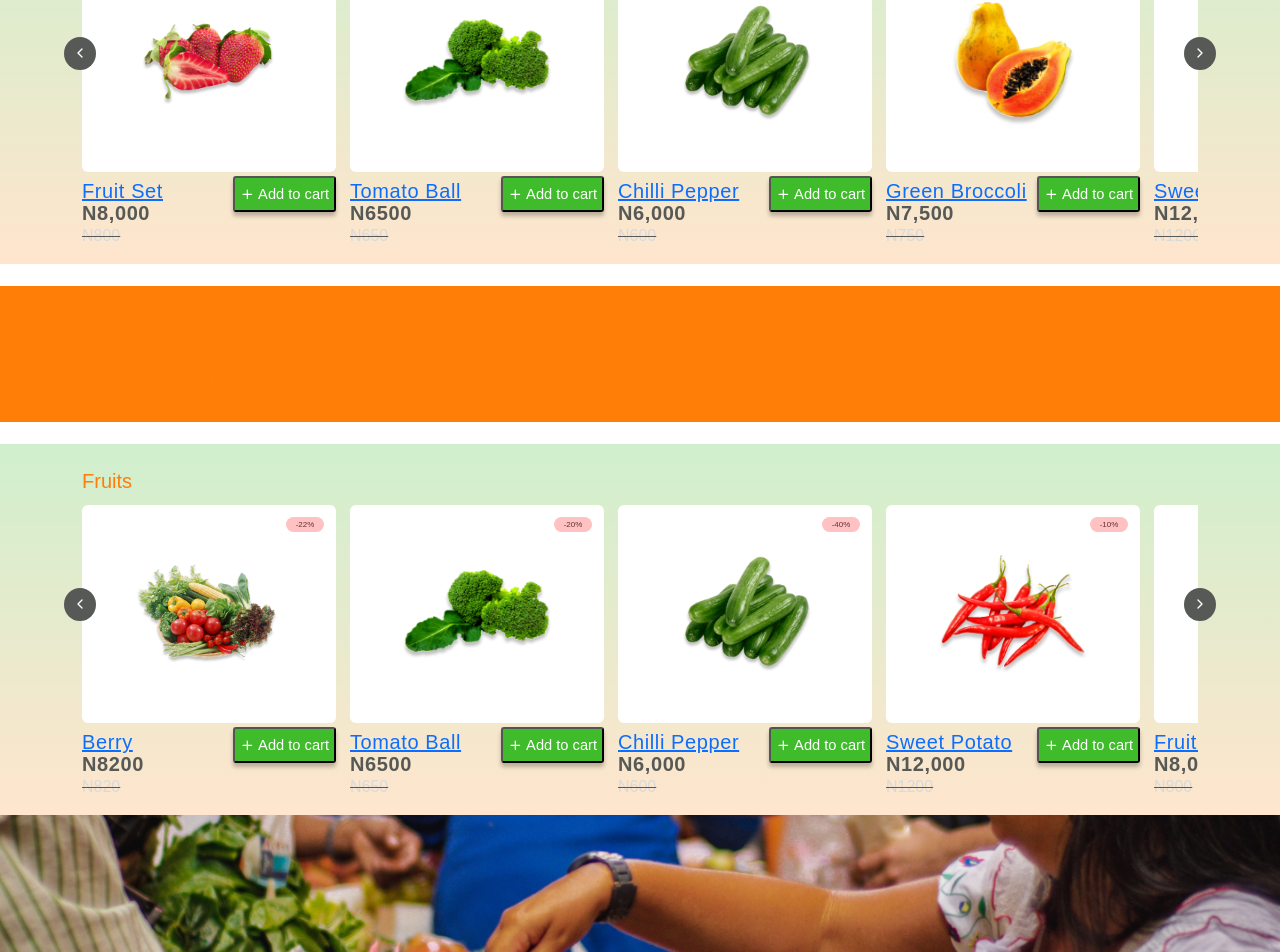
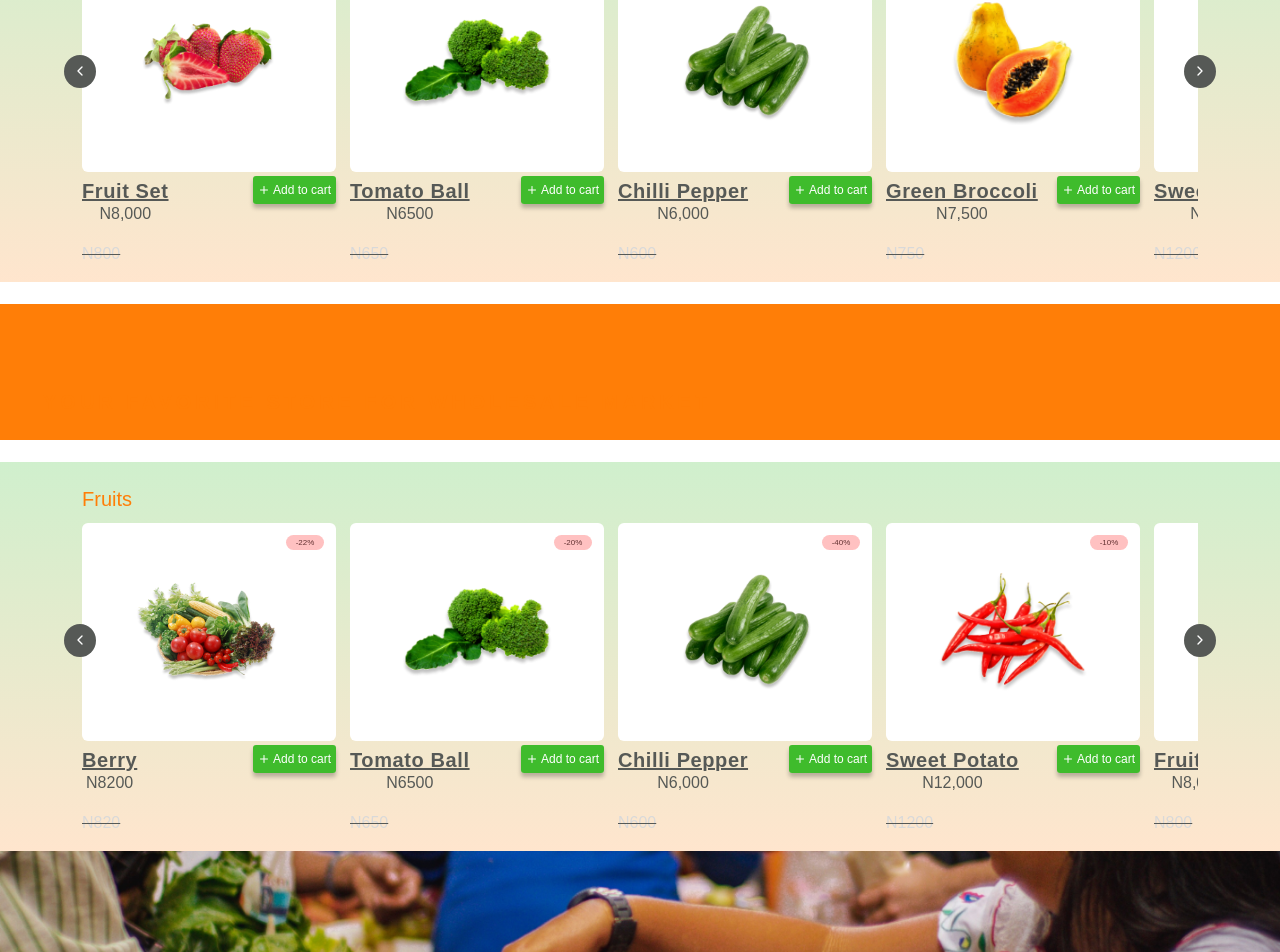
Before and after one commit to codeHokage1/group3-eCommerce, a React (Create React App) app in the folder e-commerce/: page / in a window 1280 px wide. Shown: the part 2007-2959 px from the top of the page. Built offline with nearby package versions, Linux system fonts and the light colour scheme; a web font is replaced by a local one.

Commit message:
addtocartbutton

```diff
--- a/e-commerce/src/components/fooditem/FoodItem.css
+++ b/e-commerce/src/components/fooditem/FoodItem.css
@@ -60,12 +60,14 @@
   background: rgba(18, 177, 4, 0.8);
   box-shadow: 0px 4px 4px rgba(0, 0, 0, 0.25);
   border-radius: 3px;
+  color: white;
   font-weight: 400;
-  font-size: 8px;
-  color: #643333;
+  font-size: 12px !important;
+  color: #fff !important;
   text-align: center;
   padding: 5px 10px;
   color: #fff;
+  border: 0px;
 }
 .minman {
   margin-top: -2px;
@@ -78,3 +80,18 @@
   margin-top: 12px;
   margin-right: 12px !important;
 }
+
+.btn-plus {
+  border-radius: 7px;
+  text-align: center;
+  background: white;
+  background-color: rgba(18, 177, 4, 0.8);
+}
+
+.btn-minus {
+  border-radius: 7px;
+  text-align: center;
+  background: white;
+  margin-right: 5px;
+  background-color: rgb(189, 7, 7);
+}
--- a/e-commerce/src/components/fooditem/FoodItem.js
+++ b/e-commerce/src/components/fooditem/FoodItem.js
@@ -1,10 +1,21 @@
-import React from 'react';
-import { Link } from 'react-router-dom';
+import React from "react";
+import { Link } from "react-router-dom";
 
-import { FiPlus } from 'react-icons/fi'
-import '../fooditem/FoodItem.css'
+import { FiPlus } from "react-icons/fi";
+import "../fooditem/FoodItem.css";
 
-const FoodItem = ({ id, discount, img, name, price, discountprice, handleAdd, product, handleRemove, itemFoundInCart}) => {
+const FoodItem = ({
+  id,
+  discount,
+  img,
+  name,
+  price,
+  discountprice,
+  handleAdd,
+  product,
+  handleRemove,
+  itemFoundInCart,
+}) => {
   return (
     <>
       <div className="foodContainer">
@@ -15,38 +26,52 @@ const FoodItem = ({ id, discount, img, name, price, discountprice, handleAdd, pr
 
           <div className="foodcard">
             <div className="imgitem">
-              <img src={img} style={{width: "150px"}} alt=''/>
+              <img src={img} style={{ width: "150px" }} alt="" />
             </div>
           </div>
         </div>
 
         <div className="d-flex justify-content-between">
           <div>
-            <p className="fruitset mt-2"><Link to = {`/products/${id}`} >{name}</Link></p>
-            <p className="fruitset boldfont">{price}</p>
+            <p className="fruitset mt-2">
+              <Link className="fruitset boldfont" to={`/products/${id}`}>
+                {name}
+              </Link>
+            </p>
+            <p>{price}</p>
 
             <p className="fruitline">{discountprice}</p>
           </div>
           <div className="mt-1">
-            {
-              itemFoundInCart ? (
-                <div>
-                    <button onClick={() => handleRemove(itemFoundInCart)}> - </button>
-                    <span>{itemFoundInCart.qty}</span>
-                    <button onClick={() => handleAdd(product)}> + </button>
-                </div>
-              ) : (
-                <button className="addtocart" style={{ fontSize: "11pt", padding: "5px"}} onClick={() => handleAdd(product)}>
-                    <FiPlus className="minman" /> Add to cart
+            {itemFoundInCart ? (
+              <div>
+                <button
+                  className="btn-minus"
+                  onClick={() => handleRemove(itemFoundInCart)}
+                >
+                  {" "}
+                  -{" "}
                 </button>
-              )
-            }
-
+                <span>{itemFoundInCart.qty}</span>{" "}
+                <button className="btn-plus" onClick={() => handleAdd(product)}>
+                  {" "}
+                  +{" "}
+                </button>
+              </div>
+            ) : (
+              <button
+                className="addtocart"
+                style={{ fontSize: "11pt", padding: "5px" }}
+                onClick={() => handleAdd(product)}
+              >
+                <FiPlus className="minman" /> Add to cart
+              </button>
+            )}
           </div>
         </div>
       </div>
     </>
-  )
-}
+  );
+};
 
-export default FoodItem
+export default FoodItem;
```
